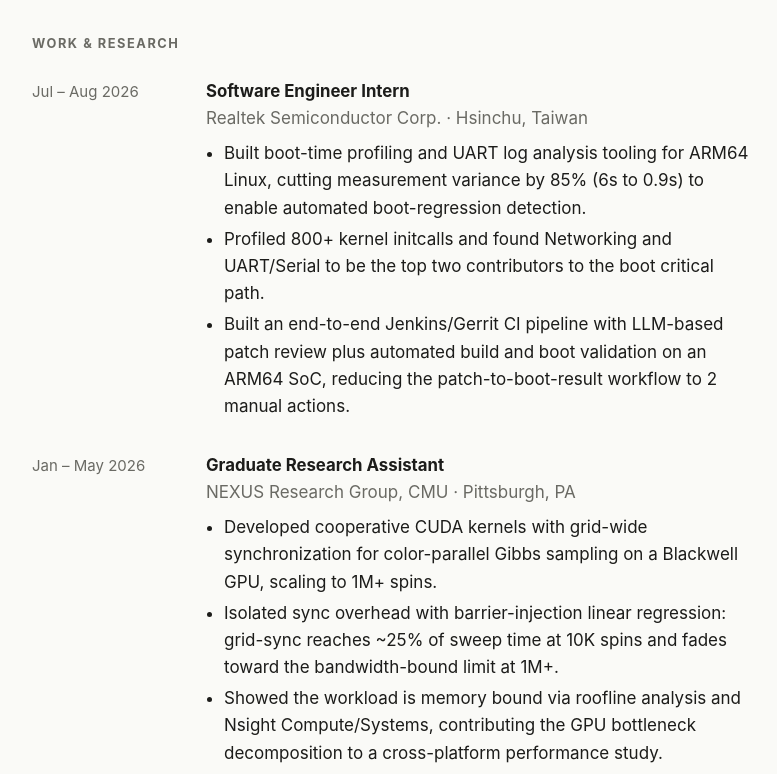
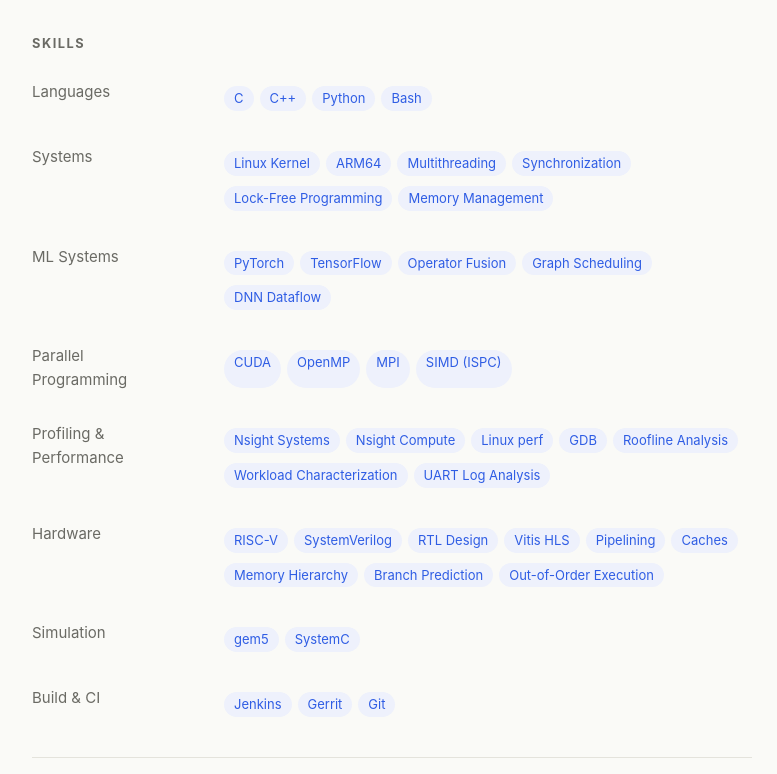
Before and after one commit to y00628/y00628.github.io, a plain HTML site: page index.html in a window 1280 px wide. Shown: the part 931-1705 px from the top of the page, without its empty margins (248-1025 px from the left). Drawn offline with Linux system fonts and the light colour scheme.

Commit message:
Add skills section
Co-Authored-By: Claude Sonnet 5.5 <noreply@anthropic.com>

```diff
--- a/index.html
+++ b/index.html
@@ -76,6 +76,7 @@
   <div class="wrap">
     <a class="brand" href="#top">Yosen Lin</a>
     <a href="#education">Education</a>
+    <a href="#skills">Skills</a>
     <a href="#work">Work</a>
     <a href="#projects">Projects</a>
     <a href="#running">Runs</a>
@@ -125,6 +126,50 @@
           <li>Courses tutored: DSC 40A (4x), DSC 140A, MATH 18</li>
         </ul>
       </div>
+    </div>
+  </section>
+
+  <section id="skills">
+    <h2>Skills</h2>
+
+    <div class="item">
+      <div class="when">Languages</div>
+      <ul class="tags"><li>C</li><li>C++</li><li>Python</li><li>Bash</li></ul>
+    </div>
+
+    <div class="item">
+      <div class="when">Systems</div>
+      <ul class="tags"><li>Linux Kernel</li><li>ARM64</li><li>Multithreading</li><li>Synchronization</li><li>Lock-Free Programming</li><li>Memory Management</li></ul>
+    </div>
+
+    <div class="item">
+      <div class="when">ML Systems</div>
+      <ul class="tags"><li>PyTorch</li><li>TensorFlow</li><li>Operator Fusion</li><li>Graph Scheduling</li><li>DNN Dataflow</li></ul>
+    </div>
+
+    <div class="item">
+      <div class="when">Parallel Programming</div>
+      <ul class="tags"><li>CUDA</li><li>OpenMP</li><li>MPI</li><li>SIMD (ISPC)</li></ul>
+    </div>
+
+    <div class="item">
+      <div class="when">Profiling &amp; Performance</div>
+      <ul class="tags"><li>Nsight Systems</li><li>Nsight Compute</li><li>Linux perf</li><li>GDB</li><li>Roofline Analysis</li><li>Workload Characterization</li><li>UART Log Analysis</li></ul>
+    </div>
+
+    <div class="item">
+      <div class="when">Hardware</div>
+      <ul class="tags"><li>RISC-V</li><li>SystemVerilog</li><li>RTL Design</li><li>Vitis HLS</li><li>Pipelining</li><li>Caches</li><li>Memory Hierarchy</li><li>Branch Prediction</li><li>Out-of-Order Execution</li></ul>
+    </div>
+
+    <div class="item">
+      <div class="when">Simulation</div>
+      <ul class="tags"><li>gem5</li><li>SystemC</li></ul>
+    </div>
+
+    <div class="item">
+      <div class="when">Build &amp; CI</div>
+      <ul class="tags"><li>Jenkins</li><li>Gerrit</li><li>Git</li></ul>
     </div>
   </section>
 
```
